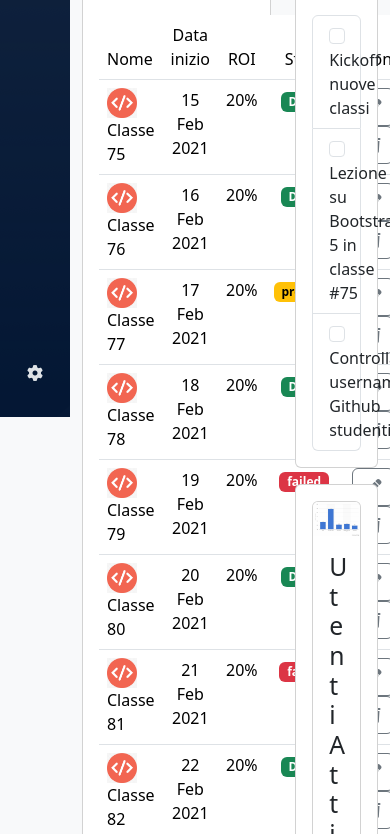
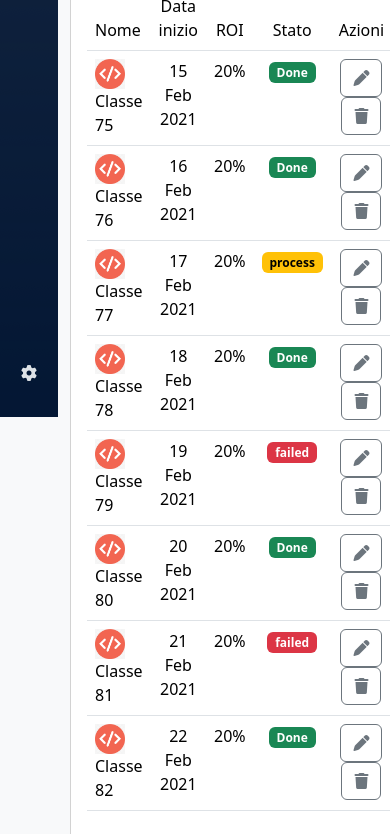
Before and after one commit to christianarca27/html-css-bootstrap-dashboard, a plain HTML site: page index.html in a window 390 px wide. Shown: the part 427-1261 px from the top of the page. Drawn offline with nearby package versions, Linux system fonts and the light colour scheme.

Commit message:
feat: responsive application-main

```diff
--- a/css/style.css
+++ b/css/style.css
@@ -42,17 +42,15 @@ a {
     height: 70px;
 }
 
-main {
-     height: calc(100vh - 70px);
-}
-
 main nav {
     background-image: url("../img/sidebar-bg.png");
     width: 70px;
+    height: calc(100vh - 70px);
 }
 
 main #main-inner {
-    width: calc(100% - 70px);
+    width: 100%;
+    height: calc(100% - 70px);
 }
 
 @media screen and (min-width: 992px) {
@@ -64,8 +62,4 @@ main #main-inner {
         background-image: url("../img/sidebar-bg.png");
         width: 150px;
     }
-
-    main #main-inner {
-        width: calc(100% - 150px);
-    }
 }
--- a/index.html
+++ b/index.html
@@ -34,9 +34,9 @@
     <!-- /search-bar -->
 
     <!-- main -->
-    <main class="vw-100 d-flex">
+    <main class="d-flex">
         <!-- nav -->
-        <nav data-bs-theme="dark" class="h-100 bg-primary-subtle text-white d-flex flex-column justify-content-between align-items-center align-items-lg-stretch py-4">
+        <nav data-bs-theme="dark" class="bg-primary-subtle text-white d-flex flex-column justify-content-between align-items-center align-items-lg-stretch py-4">
             <!-- nav-top -->
             <div id="nav-top">
                 <div class="list-group">
@@ -153,7 +153,7 @@
             <div id="application-main">
                 <div class="container-fluid py-4">
                     <div class="row">
-                        <div class="col-8">
+                        <div class="col-12 col-lg-8">
                             <!-- prossime-classi -->
                             <div class="card mb-3">
                                 <div class="card-header">
@@ -370,7 +370,7 @@
                             </div>
                         </div>
 
-                        <div class="col-4">
+                        <div class="col-12 col-lg-4">
                             <!-- todo -->
                             <div class="card mb-3">
                                 <div class="card-header">
```
